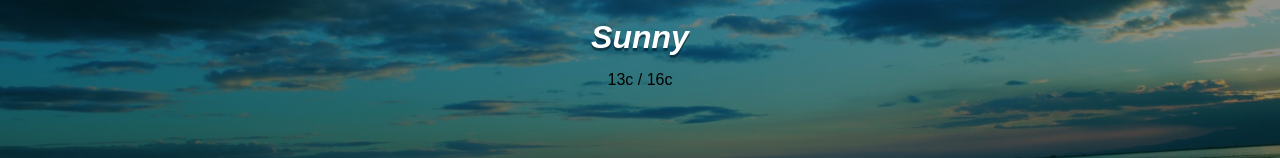
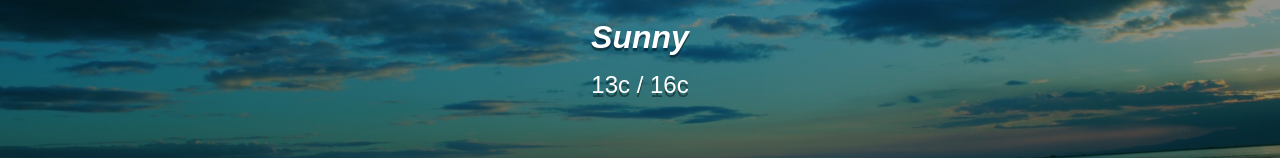
Before and after one commit to Nadaial/weatherdb, a plain HTML site: page index.html in a window 1280 px wide. Shown: the part 354-512 px from the top of the page. Drawn offline with Linux system fonts and the light colour scheme.

Commit message:
edited page style

```diff
--- a/index.html
+++ b/index.html
@@ -20,7 +20,7 @@
     <div class="current">
         <div class="temp">15<span>c</span></div>
         <div class="weather">Sunny</div>
-        <div class="hi-low">13c / 16c</div>
+        <div class="hilow">13c / 16c</div>
     </div>
 </main>
     </div>
--- a/style.css
+++ b/style.css
@@ -94,3 +94,9 @@ main {
         text-shadow: 0px 3px rgba(0,0,0,0.4);
 
     }
+    .current .hilow{
+        color: #FFF;
+        font-size: 24px;
+        font-weight: 500;
+        text-shadow: 0px 4px rgba(0,0,0,0.4);
+    }
```
